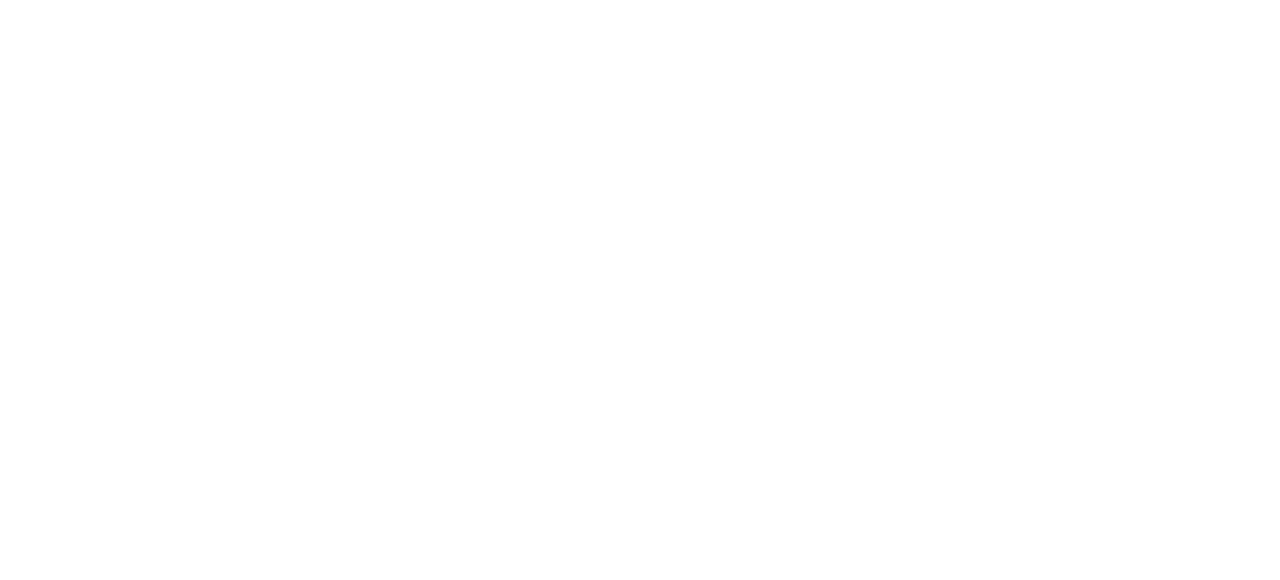
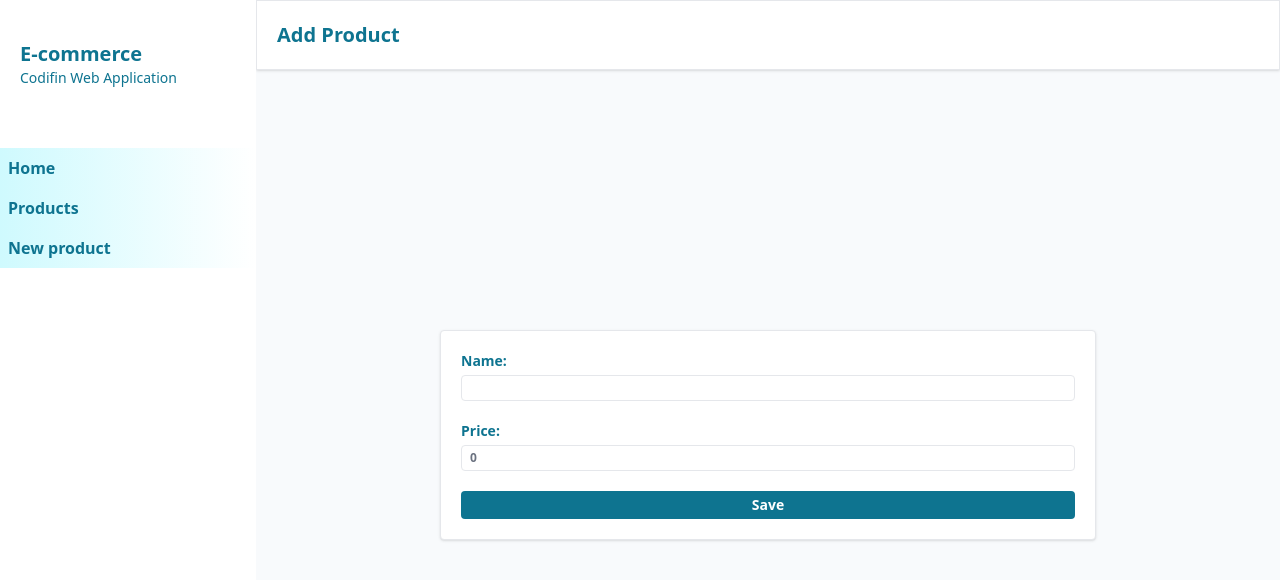
Before and after one commit to Jorge-Ortiz-Mata/e-commerce-cod, a React (Create React App) app: page /products/new in a window 1280 px wide. Before the commit this address had no page. Shown: the top 580 px of the page. Built offline with nearby package versions, Linux system fonts and the light colour scheme.

Commit message:
feat: add the products page and render the products list as well

```diff
--- a/src/App.jsx
+++ b/src/App.jsx
@@ -3,6 +3,7 @@
 import LayoutPages from './pages/Layout';
 import HomePage from './pages/Home';
 import NewProductPage from './pages/NewProduct';
+import ProductsPage from './pages/Products';
 
 function App() {
   return (
@@ -10,7 +11,8 @@
       <Routes>
         <Route path="/" element={<LayoutPages />}>
           <Route index element={<HomePage />} />
-          <Route path="/products" element={<NewProductPage />} />
+          <Route path="/products" element={<ProductsPage />} />
+          <Route path="/products/new" element={<NewProductPage />} />
         </Route>
       </Routes>
     </BrowserRouter>
--- a/src/components/Sidebar/index.jsx
+++ b/src/components/Sidebar/index.jsx
@@ -10,11 +10,14 @@
       </div>
 
       <ul className="flex flex-col w-full">
-        <li>
+        <li className="text-cyan-700 font-semibold w-full bg-gradient-to-r from-cyan-100 p-2 to-white duration-300 hover:text-cyan-400">
           <Link to="/">Home</Link>
         </li>
-        <li>
+        <li className="text-cyan-700 font-semibold w-full bg-gradient-to-r from-cyan-100 p-2 to-white duration-300 hover:text-cyan-400">
           <Link to="/products">Products</Link>
+        </li>
+        <li className="text-cyan-700 font-semibold w-full bg-gradient-to-r from-cyan-100 p-2 to-white duration-300 hover:text-cyan-400">
+          <Link to="/products/new">New product</Link>
         </li>
       </ul>
     </aside>
--- /dev/null
+++ b/src/components/common/CustomErrorInput/index.jsx
@@ -0,0 +1,9 @@
+
+const CustomErrorInput = ({ name, message }) => {
+
+  return(
+    <span className="text-red-500 italic text-xs font-semibold">{name} {message}</span>
+  );
+};
+
+export default CustomErrorInput;
--- a/src/components/common/CustomTextField/index.jsx
+++ b/src/components/common/CustomTextField/index.jsx
@@ -1,6 +1,6 @@
 import { useState } from "react"
 
-const CustomTextField = ({ id, name, value = "", onChange }) => {
+const CustomTextField = ({ type, id, name, value = "", onChange, hasError }) => {
   const [inputValue, setInputValue] = useState(value);
 
   const handleOnChange = (e) => {
@@ -11,10 +11,10 @@
 
   return(
     <input
-      type="text"
+      type={type}
       id={id}
       name={name}
-      className="border rounded text-sm py-0.5 px-2 w-full"
+      className={`border border-gray-200 font-semibold text-gray-500 px-2 py-1 rounded text-xs w-full ${ hasError ? "border-red-500" : "" }`}
       value={inputValue}
       onChange={handleOnChange}
     />
--- /dev/null
+++ b/src/components/common/Product/index.jsx
@@ -0,0 +1,16 @@
+const Product = ({ product }) => {
+
+  return(
+    <div className="flex flex-col w-full rounded p-5 border border-cyan-600">
+      <div className="text-sm text-cyan-700">
+        Name: <span className="font-semibold">{product?.name}</span>
+      </div>
+
+      <div className="text-sm text-cyan-700">
+        Price: <span className="font-semibold">{product?.price}</span>
+      </div>
+    </div>
+  )
+}
+
+export default Product
--- /dev/null
+++ b/src/components/common/ProductList/index.jsx
@@ -0,0 +1,22 @@
+import { useAtom } from "jotai";
+import { productsAtom } from "../../../store";
+import Product from "../Product";
+
+const ProductList = () => {
+  const [products] = useAtom(productsAtom);
+
+  return(
+    <div className="flex flex-col w-full h-full gap-5">
+      <h3 className="font-semibold text-lg text-cyan-700">Your Products</h3>
+      <div className="flex flex-col gap-3">
+        {
+          products.map(product => {
+            return <Product key={product.name} product={product} />
+          })
+        }
+      </div>
+    </div>
+  )
+}
+
+export default ProductList;
--- a/src/components/common/forms/NewProduct/index.jsx
+++ b/src/components/common/forms/NewProduct/index.jsx
@@ -1,10 +1,16 @@
 import { useState } from "react";
+import { useAtom } from "jotai";
+import { productsAtom } from "../../../../store";
 import CustomLabel from "../../CustomLabel";
 import CustomTextField from "../../CustomTextField";
 import CustomButton from "../../CustomButton";
+import { productsFormSchema } from "../../../../validations/NewProduct";
+import CustomErrorInput from "../../CustomErrorInput";
 
 const NewProductForm = () => {
   const [params, setParams] = useState({name: "", price: 0, image: ""});
+  const [errors, setErrors] = useState({});
+  const [, setProducts] = useAtom(productsAtom);
 
   const handleOnChange = (name, value) => {
     setParams((prevState) => {
@@ -14,8 +20,17 @@
 
   const handleOnSubmit = (e) => {
     e.preventDefault();
+    setErrors({})
 
-    console.log(params)
+    const formErrors = productsFormSchema(params);
+
+    if(Object.keys(formErrors).length > 0) {
+      setErrors(formErrors);
+    } else {
+      setProducts(prevState => {
+        return [...prevState, params];
+      });
+    }
   }
 
   return(
@@ -26,12 +41,32 @@
           htmlFor="name"
         />
         <CustomTextField
+          type="text"
           id="name"
           name="name"
           value={params.name}
           onChange={handleOnChange}
+          hasError={"name" in errors}
         />
+        { errors?.name && <CustomErrorInput name="The name" message={errors?.name} /> }
       </div>
+
+      <div className="flex flex-col items-start w-full gap-1">
+        <CustomLabel
+          title="Price:"
+          htmlFor="price"
+        />
+        <CustomTextField
+          type="number"
+          id="price"
+          name="price"
+          value={params.price}
+          onChange={handleOnChange}
+          hasError={"price" in errors}
+        />
+        { errors?.price && <CustomErrorInput name="The price" message={errors?.price} /> }
+      </div>
+
       <div className="flex flex-col items-start w-full gap-1">
         <CustomButton
           title="Save"
--- /dev/null
+++ b/src/pages/Products.jsx
@@ -0,0 +1,26 @@
+import { useAtom } from "jotai";
+import { productsAtom } from "../store";
+import PageTitle from "../components/common/PageTitle";
+import ProductList from "../components/common/ProductList";
+
+const ProductsPage = () => {
+  const [products] = useAtom(productsAtom);
+
+  return(
+    <section className="flex flex-col w-full h-full overflow-auto bg-slate-50">
+      <PageTitle title="Products" />
+
+      <section className="flex flex-col w-full h-full p-5">
+        <div className="flex flex-col w-full h-full p-5 bg-white rounded shadow border items-center justify-center gap-5">
+          {
+            products.length > 0
+            ? <ProductList />
+            : <p className="text-gray-500 font-semibold text-sm">There are not products registered</p>
+          }
+        </div>
+      </section>
+    </section>
+  );
+};
+
+export default ProductsPage;
--- /dev/null
+++ b/src/store/index.js
@@ -0,0 +1,3 @@
+import { atom } from "jotai";;
+
+export const productsAtom = atom([]);
--- /dev/null
+++ b/src/validations/NewProduct/index.js
@@ -0,0 +1,15 @@
+export const productsFormSchema = (params) => {
+  const errors = {};
+
+  if(params?.name.length <= 0) {
+    Object.assign(errors, { name: "can't be blank" });
+  }
+
+  if(params?.price.length <= 0) {
+    Object.assign(errors, { price: "can't be blank" });
+  } else if (params?.price <= 0) {
+    Object.assign(errors, { price: "must be greater than 0" });
+  }
+
+  return errors;
+}
```
